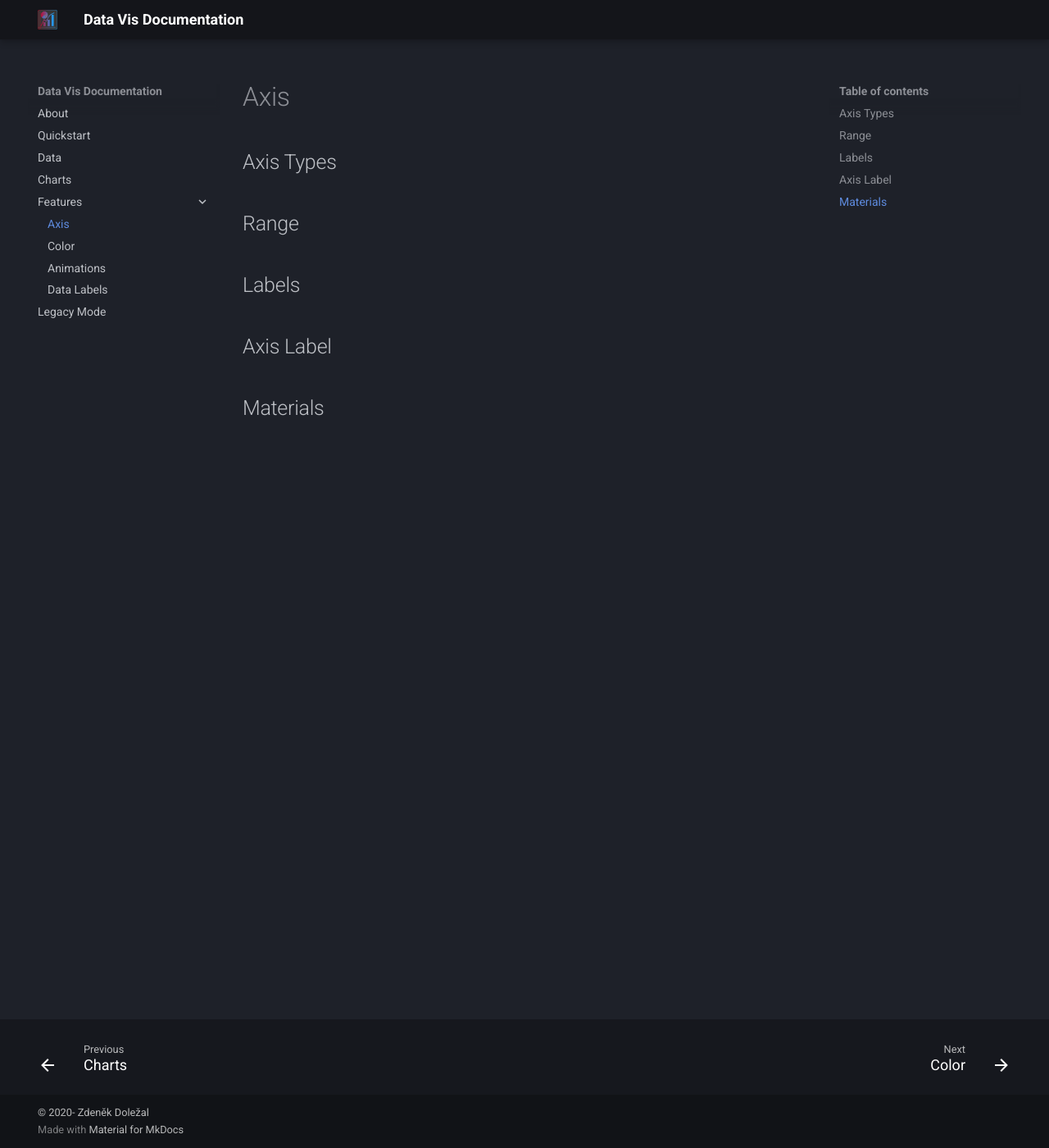
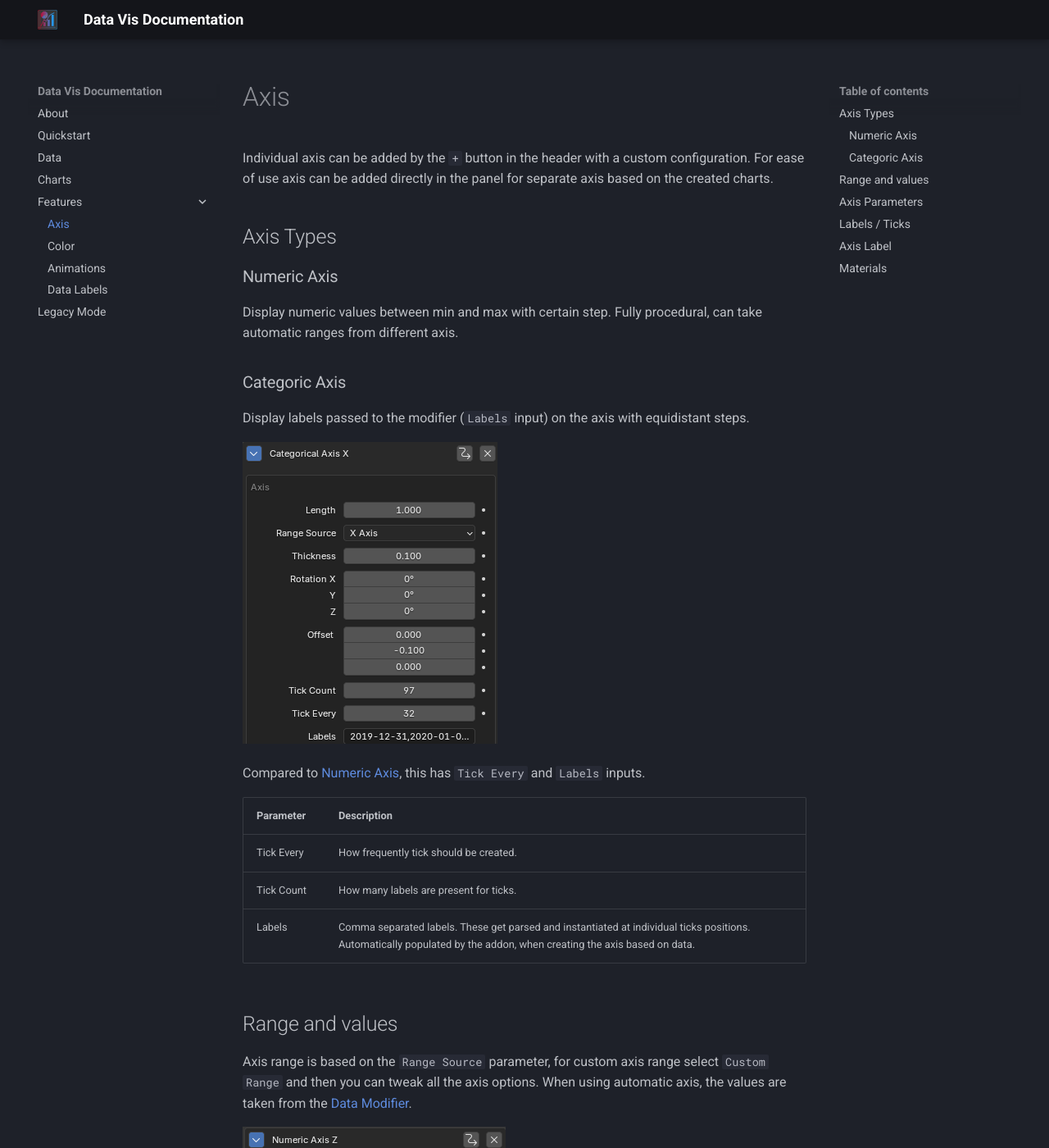
Before and after one commit to Griperis/BlenderDataVis, an MkDocs documentation site: the page built from docs/features/axis.md, in a window 1280 px wide and 1400 px high. Shown: the whole window at 82% size. Built offline with MkDocs 1.6.1 and Material for MkDocs 9.7.7, drawn with Linux system fonts in a browser that asks for light colours; some of the changed text lies outside the part shown.

Commit message:
Docs continuation, finished axis section

```diff
--- a/docs/features/axis.md
+++ b/docs/features/axis.md
@@ -1,11 +1,75 @@
 # Axis
+
+Individual axis can be added by the `+` button in the header with a custom configuration. For ease of use axis can be added directly in the panel for separate axis based on the created charts.
 
 ## Axis Types
 
-## Range
+### Numeric Axis
+Display numeric values between min and max with certain step. Fully procedural, can take automatic ranges from different axis.
 
-## Labels
+### Categoric Axis
+Display labels passed to the modifier (`Labels` input) on the axis with equidistant steps.
+
+![Categoric Axis](../assets/categoric_axis.png)
+
+Compared to [Numeric Axis](#numeric-axis), this has `Tick Every` and `Labels` inputs.
+
+| Parameter     | Description |
+|---------------|-------------|
+| Tick Every  | How frequently tick should be created. |
+| Tick Count  | How many labels are present for ticks. |
+| Labels | Comma separated labels. These get parsed and instantiated at individual ticks positions. Automatically populated by the addon, when creating the axis based on data. |
+
+
+## Range and values
+
+Axis range is based on the `Range Source` parameter, for custom axis range select `Custom Range` and then you can tweak all the axis options. When using automatic axis, the values are taken from the [Data Modifier](../charts.md#data-modifier).
+
+![Axis Ranges Customization](../assets/customize_axis.png)
+
+## Axis Parameters
+
+| Parameter     | Description |
+|---------------|-------------|
+| Length        | Lenth of the axis. |
+| Range Source  | Where the source min and max is taken from. `Custom Range` can be used for arbitrary values. When creating axis from the addon, this is automatically set up based on the selected axis. |
+| Thickness     | Thickness of the axis. |
+| Tick Height   | Height of the individual ticks. |
+| Rotation      | Rotation of the axis, set automatically when axis is created from the addon. |
+| Offset        | Offset of the axis from the center of the chart. |
+| Min           | Minimum to use with `Custom Range`. |
+| Max           | Maximum to use with `Custom Range`. |
+| Step          | Numeric step of the axis - how frequent the ticks should be created. |
+
+## Labels / Ticks
+
+![Axis Labels Customization](../assets/customize_axis_labels.png)
+
+| Parameter     | Description |
+|---------------|-------------|
+| Label Offset          | Offset of the labels of individual values. |
+| Label Rotation        | Rotate the individual labels. |
+| Label Size            | Size of the labels. |
+| Label Decimals        | Number of decimals displayed. |
+| Labels Alignment      | Toggle to align labels to `Labels Align Object`. |
+| Labels Align Object   | Object to what transform the labels will be aligned. |
 
 ## Axis Label
 
+![Axis Label Customization](../assets/customize_axis_label.png)
+
+| Parameter     | Description |
+|---------------|-------------|
+| Axis Label        | Text label to be displayed. |
+| Axis Label Offset | Offset of the from the center. |
+| Axis Label Size   | Size of the label. |
+
 ## Materials
+
+![Axis Materials Customization](../assets/customize_axis_materials.png)
+
+| Parameter     | Description |
+|---------------|-------------|
+| Ticks Material   | Material for individual ticks. |
+| Labels Material  | Material for labels. |
+| Axis Material    | Material for the axis geometry. |
```
Also changed, not shown: docs/features/color.md (+6 -0 lines), docs/quickstart.md (+1 -1 lines), docs/assets/categoric_axis.png (added), docs/assets/customize_axis.png (added), docs/assets/customize_axis_label.png (added), docs/assets/customize_axis_labels.png (added), docs/assets/customize_axis_materials.png (added), docs/assets/materials_added_to_slots.png (added).
